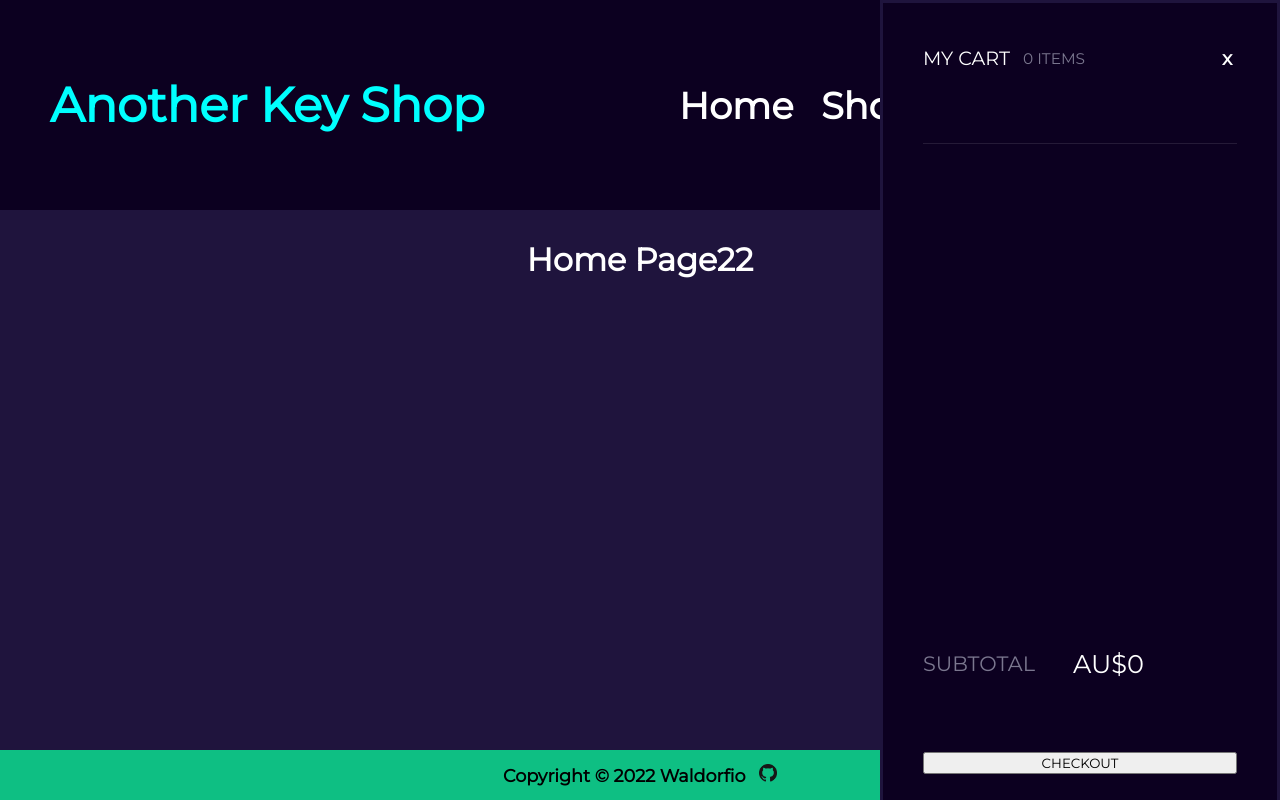
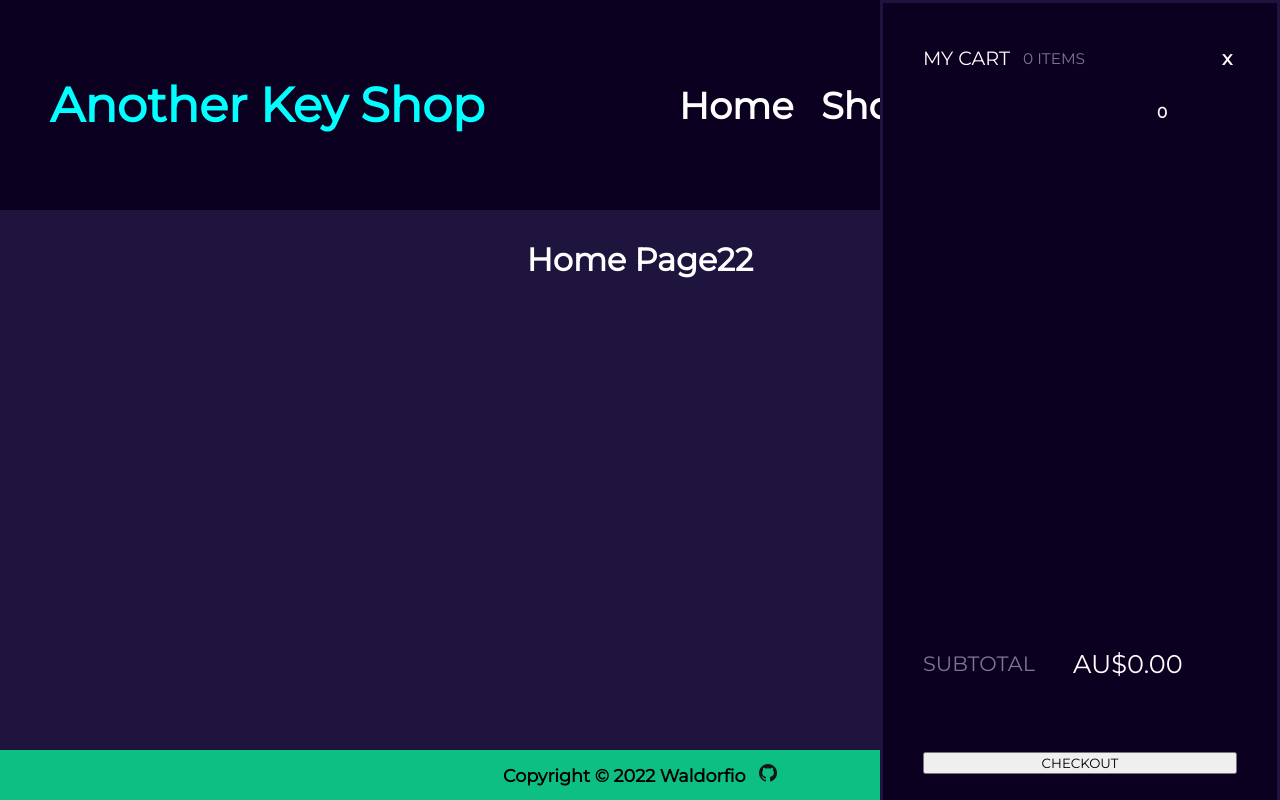
Before and after one commit to Waldorfio/shopping-cart, a React (Create React App) app: page / in a window 1280 px wide. Both pictures are taken after a click on the element "shopping_cart". Built offline with nearby package versions, Linux system fonts and the light colour scheme.

Commit message:
Add subtotal counter

```diff
--- a/src/App.tsx
+++ b/src/App.tsx
@@ -14,7 +14,7 @@ function App() {
   // State Declarations
   const [cart, setCart] = useState(
     [
-      {title: '', price: ''},
+      {title: '', price: '0'},
     ]
   );
 
@@ -80,7 +80,9 @@ function App() {
           </div>
           <div id='cart-footer'>
             <div id='subtotal' className='sub-cart'>SUBTOTAL</div>
-            <div id='total-price' className='cart-text'>AU${cart.length - 1}</div>
+            <div id='total-price' className='cart-text'>AU${
+            (cart.map((x) => (parseFloat(x.price.replace('AU$',''))))).reduce((a, b) => a + b, 0).toFixed(2)
+            }</div>
             <button id='checkout-btn'>CHECKOUT</button>
           </div>
         </div>
--- a/src/components/CartProducts.tsx
+++ b/src/components/CartProducts.tsx
@@ -9,8 +9,8 @@ interface Props {
 
       return (
         <div className='product-forcart'>
-          <div className='product-title'>{title}</div>
-          <div className='product-price'>{price}</div>
+          <div className='product-carttitle'>{title}</div>
+          <div className='product-cartprice'>{price}</div>
         </div>
       );
     };
--- a/src/styles/style.css
+++ b/src/styles/style.css
@@ -140,7 +140,15 @@ a:-webkit-any-link {    /* Removes default styling for links, and React Links */
     color: white;
     font-weight: 900;
     font-size: 0.95em;
+    display: grid;
+    align-items: start;
 }
+.product-forcart {
+    display: grid;
+    grid-template-columns: 1fr 80px;
+    align-items: center;
+}
+
 
 
 #cart-footer {
```
